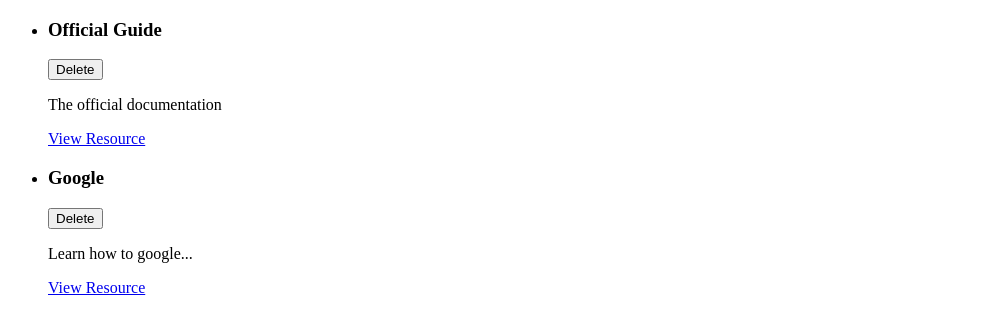
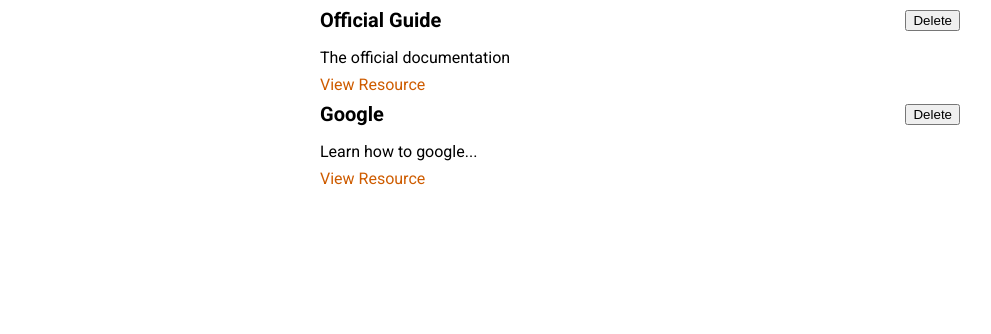
Before and after one commit to giang184/resource-list-vue, a Vue app: page / in a window 1280 px wide. Shown: the top 334 px of the page, without its empty margins (0-991 px from the left). Built offline with nearby package versions, Linux system fonts and the light colour scheme; the HTML template or start-up script is replaced by a standard one.

Commit message:
add styles

```diff
--- a/src/App.vue
+++ b/src/App.vue
@@ -1,20 +1,12 @@
 <template>
-  <ul>
-    <learning-resource
-      v-for="res in storedResources"
-      :key="res.id"
-      :title="res.title"
-      :description="res.description"
-      :link="res.link"
-    ></learning-resource>
-  </ul>
+  <stored-resources :resources="storedResources"></stored-resources>
 </template>
 
 <script>
-import LearningResource from './components/learning-resources/LearningResource.vue';
+import StoredResources from './components/learning-resources/StoredResource.vue';
 export default {
   components: {
-    LearningResource
+    StoredResources
   },
   data() {
     return {
@@ -36,3 +28,19 @@
   }
 }
 </script>
+
+<style>
+@import url('https://fonts.googleapis.com/css2?family=Roboto:wght@400;700&display=swap');
+
+* {
+  box-sizing: border-box;
+}
+
+html {
+  font-family: 'Roboto', sans-serif;
+}
+
+body {
+  margin: 0;
+}
+</style>
--- a/src/components/learning-resources/LearningResource.vue
+++ b/src/components/learning-resources/LearningResource.vue
@@ -18,3 +18,35 @@
   props: ['title', 'description', 'link']
 }
 </script>
+
+<style scoped>
+li {
+  margin: auto;
+  max-width: 40rem;
+}
+
+header {
+  display: flex;
+  justify-content: space-between;
+  align-items: center;
+}
+
+h3 {
+  font-size: 1.25rem;
+  margin: 0.5rem 0;
+}
+
+p {
+  margin: 0.5rem 0;
+}
+
+a {
+  text-decoration: none;
+  color: #ce5c00;
+}
+
+a:hover,
+a:active {
+  color: #c89300;
+}
+</style>
--- /dev/null
+++ b/src/components/learning-resources/StoredResource.vue
@@ -0,0 +1,32 @@
+<template>
+  <ul>
+    <learning-resource
+      v-for="res in resources"
+      :key="res.id"
+      :title="res.title"
+      :description="res.description"
+      :link="res.link"
+    ></learning-resource>
+  </ul>
+</template>
+
+<script>
+import LearningResource from './LearningResource.vue'
+
+export default {
+  props: ['resources'],
+  components: {
+    LearningResource
+  }
+}
+</script>
+
+<style scoped>
+ul {
+  list-style: none;
+  margin: 0;
+  padding: 0;
+  margin: auto;
+  max-width: 40rem;
+}
+</style>
```
